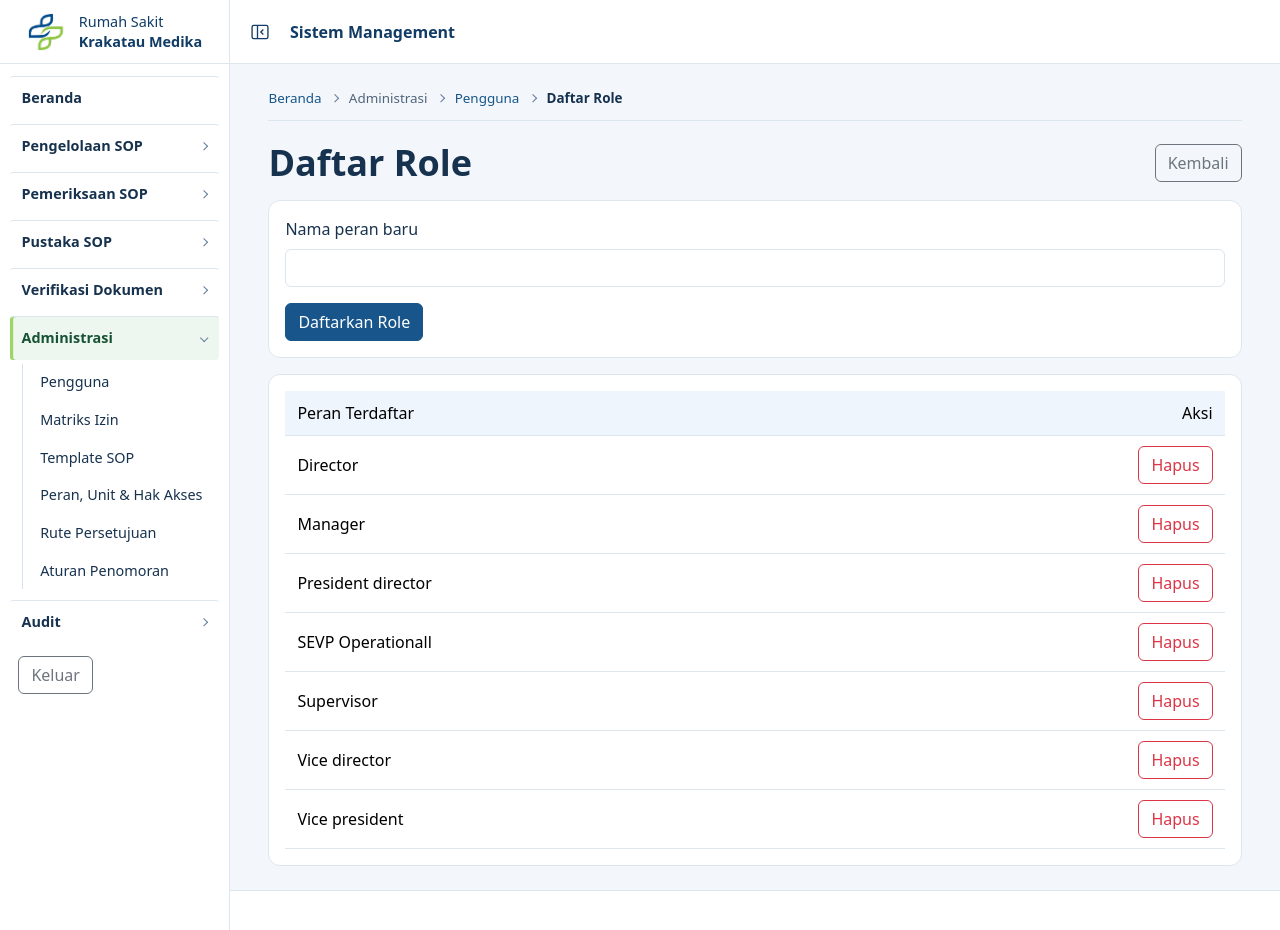
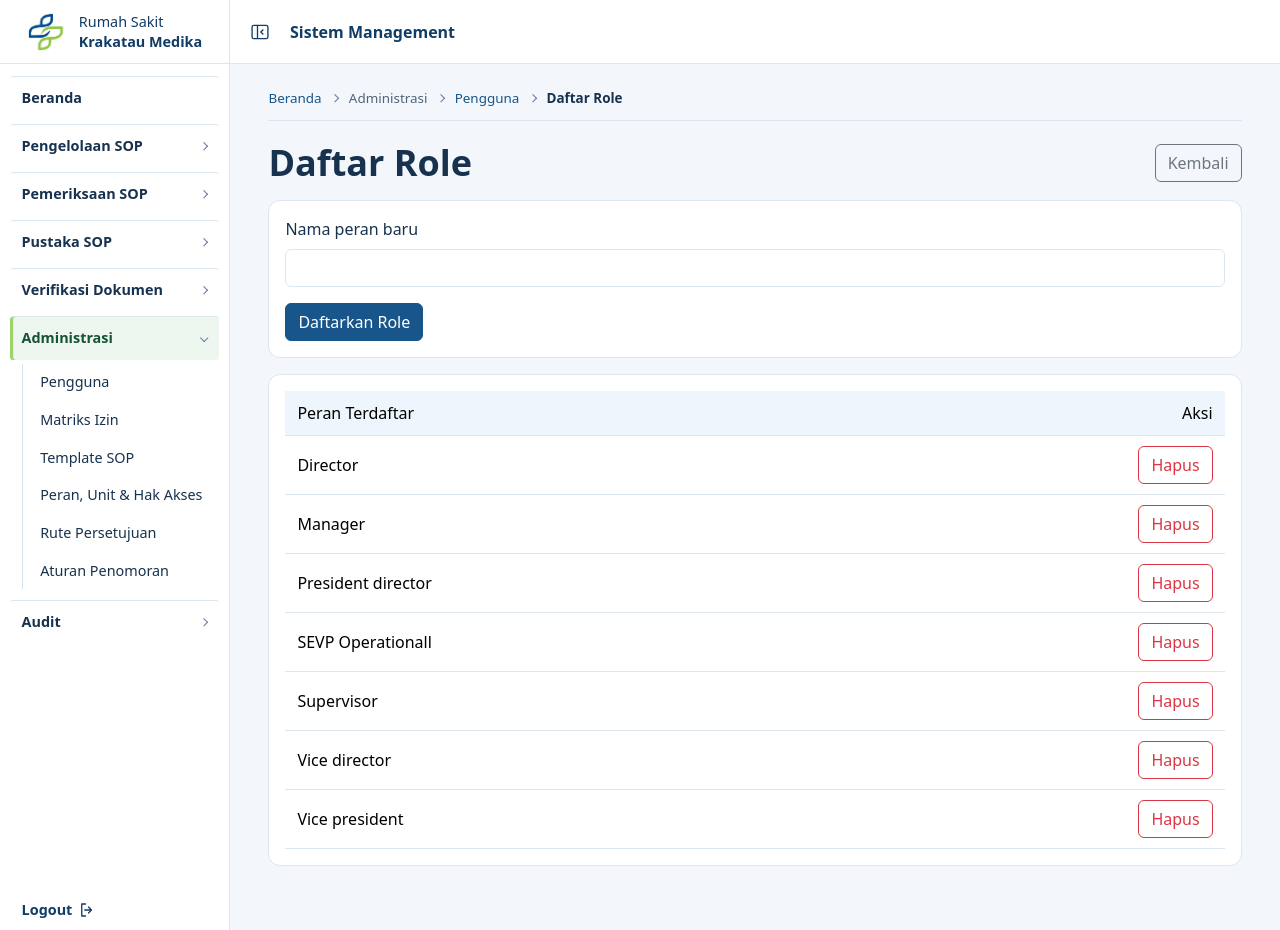
Before and after one commit to krakspace/recskm, a Laravel app: page /administrasi/peran in a window 1280 px wide. Run offline with Laravel 12, Linux system fonts and the light colour scheme; a user stored in the database is signed in; data comes from the database, SQL or seed files in the repository.

Commit message:
Update Logout

```diff
--- a/public/app-shell.css
+++ b/public/app-shell.css
@@ -207,6 +207,35 @@ body {
     color: var(--muted);
 }
 
+.sidebar-footer {
+    display: flex;
+    flex-shrink: 0;
+    align-items: center;
+    height: var(--footer-height);
+    margin-block-start: auto;
+    padding-inline: 1.35rem;
+}
+
+.sidebar-logout {
+    display: inline-flex;
+    align-items: center;
+    gap: .375rem;
+    padding: .25rem 0;
+    border: 0;
+    background: transparent;
+    color: var(--blue-dark);
+    font-weight: 700;
+}
+
+.sidebar-logout:hover {
+    text-decoration: underline;
+}
+
+.sidebar-logout:focus-visible {
+    outline: 2px solid var(--accent);
+    outline-offset: 2px;
+}
+
 .app-shell {
     position: fixed;
     inset: 0;
@@ -318,6 +347,7 @@ html[data-sidebar-open="false"] .toggle-chevron {
 }
 
 .sidebar-nav {
+    min-height: 0;
     overflow-y: auto;
     box-sizing: border-box;
     display: grid;
--- a/resources/views/partials/footer.blade.php
+++ b/resources/views/partials/footer.blade.php
@@ -1,2 +1,2 @@
-<footer class="site-footer">
-</footer>
+{{-- <footer class="site-footer">
+</footer> --}}
--- a/resources/views/partials/sidebar.blade.php
+++ b/resources/views/partials/sidebar.blade.php
@@ -13,9 +13,6 @@
 <nav class="sidebar-nav" id="sidebar-nav" aria-label="Menu utama">
     @if (request()->routeIs('sim.*'))
         <a class="sidebar-link sidebar-home" href="{{ route('sim.index') }}">Daftar SOP</a>
-        <form method="post" action="{{ route('sim.logout') }}">@csrf
-            <button class="btn btn-outline-secondary m-2" type="submit">Keluar / ganti akun</button>
-        </form>
     @else
     <a class="sidebar-link sidebar-home"
        href="{{ route('dashboard') }}"
@@ -53,11 +50,16 @@
             </ul>
         </details>
     @endforeach
-    @auth('web')
-        <form method="post" action="{{ route('account.logout') }}">
-            @csrf
-            <button class="btn btn-outline-secondary m-2" type="submit">Keluar</button>
-        </form>
-    @endauth
     @endif
 </nav>
+@auth(request()->routeIs('sim.*') ? 'simulation' : 'web')
+    <form class="sidebar-footer" method="post" action="{{ route(request()->routeIs('sim.*') ? 'sim.logout' : 'account.logout') }}">
+        @csrf
+        <button class="sidebar-logout" type="submit">
+            Logout
+            <svg width="18" height="18" viewBox="0 0 24 24" fill="none" stroke="currentColor" stroke-width="1.75" stroke-linecap="round" stroke-linejoin="round" aria-hidden="true">
+                <path d="M10 4H5v16h5m4-12 4 4-4 4m4-4H9"/>
+            </svg>
+        </button>
+    </form>
+@endauth
```
